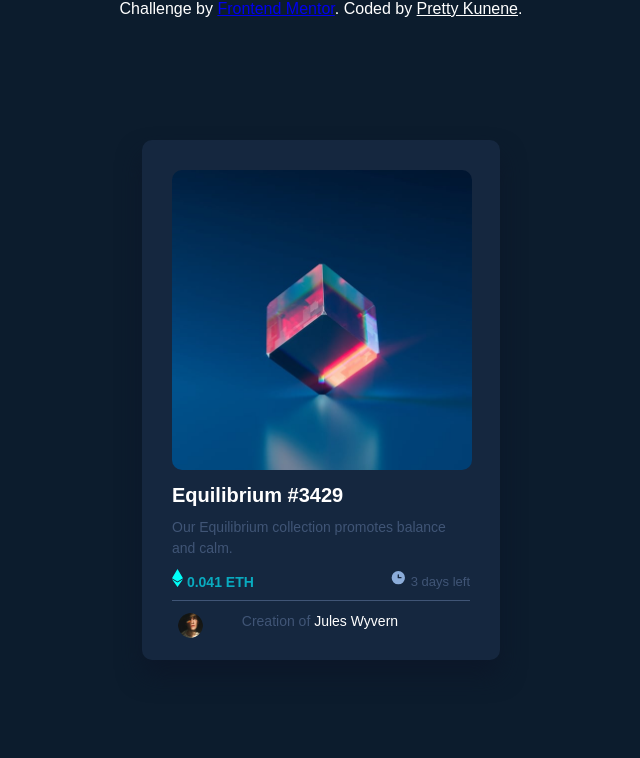
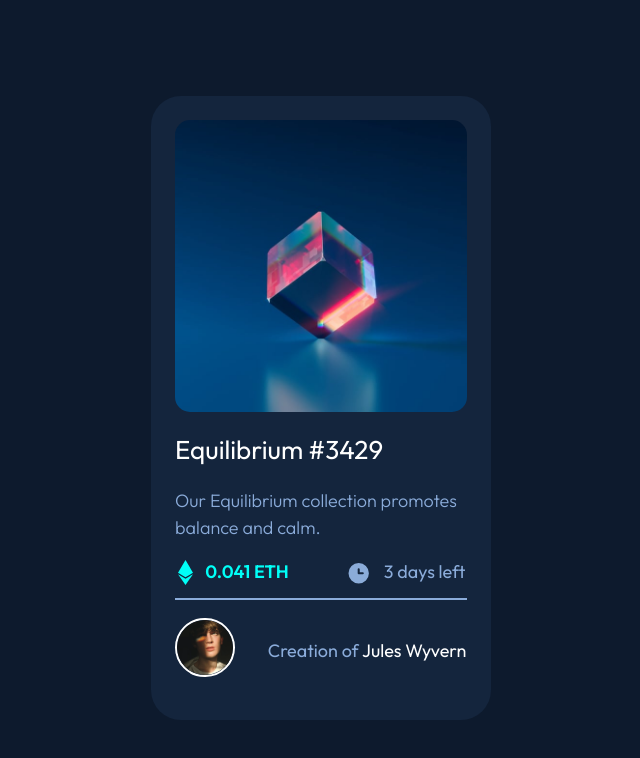
Before and after one commit to nonoza/nft-preview-card-component-challenge-hub, a plain HTML site: page index.html in a window 1280 px wide. Shown: the whole page, without its empty margins (319-959 px from the left). Drawn offline with Linux system fonts and the light colour scheme.

Commit message:
modifying the project

```diff
--- /dev/null
+++ b/css/style.css
@@ -0,0 +1,123 @@
+@import url('https://fonts.googleapis.com/css2?family=Outfit:wght@300;400;600&display=swap');
+body{
+    background-color: #0d1a2d;
+    min-height: 100vh;
+    align-items: center;
+    font-family: 'Outfit', sans-serif;
+    font-size: 18px;
+    display: flex;
+    align-items: center;
+    justify-content: center;
+}
+h1,p {
+    margin: 0;
+}
+.prev-image img {
+    width: 100%;
+    border-radius: 15px;
+    position: relative;
+}
+
+.box-component {
+    background: hsl(216, 50%, 16%);
+    width: 292px;
+    height: 576px;
+    padding: 24px;
+    border-radius: 30px;
+}
+.prev-copy h1 {
+    font-size: 26px;
+    margin-top: 16px;
+    color: hsl(0, 0%, 100%);
+    font-weight: 400;
+}
+.prev-copy p {
+    margin-top: 21px;
+    color: hsl(215, 51%, 70%);
+    font-weight: 300;
+    line-height: 27px;
+}
+.time-and-day {
+    display: flex;
+    justify-content: space-between;
+    align-items: center;
+    margin-top: 19px;
+}
+.time {
+    font-weight: 600;
+    color: hsl(178, 100%, 50%);
+    justify-content: center;
+    display: inline-flex;
+    width: 40%;
+}
+.day {
+    font-weight: 400;
+    color: hsl(215, 51%, 70%);
+    justify-content: center;
+    display: inline-flex;
+    width: 42%;
+}
+.day img {
+    width: 21%;
+    padding-right: 12px;
+}
+.time img {
+    width: 13%;
+    padding-right: 12px;
+}
+.line {
+    border: 1px solid hsl(215, 51%, 70%);
+    margin-top: 12px;
+}
+.creation {
+    display: flex;
+    margin-top: 18px;
+    align-items: center;
+}
+.avatar img {
+    width: 60%;
+    border: 2px solid#ffff;
+    border-radius: 100%;
+}
+.avatar-copy {
+    width: 100%;
+    color: hsl(0, 0%, 100%);
+}
+.avatar-copy span {
+    color: hsl(215, 51%, 70%);
+}
+
+.overlay {
+    background: hsla(178deg, 100%, 50%, 0.5);
+    width: 293px;
+    height: 44%;
+    position: absolute;
+    top: 50px;
+    border-radius: 14px;
+    opacity: 0;
+    cursor: pointer;
+}
+.overlay:hover{
+ opacity: 0.8;
+}
+.overlay img {
+    width: 24%;
+    position: absolute;
+    top: 43%;
+    left: 37%;
+}
+.prev-copy h1:hover{
+    color: hsl(178, 100%, 50%);
+    cursor: pointer;
+}
+.avatar-copy:hover{
+    color: hsl(178, 100%, 50%);
+    cursor: pointer;
+}
+@media screen and (min-width: 1400px) {
+    .overlay {
+        width: 293px;
+        height: 38%;
+        top: 107px;
+    }
+  }
--- a/index.html
+++ b/index.html
@@ -8,113 +8,28 @@
 
   <title>Frontend Mentor | NFT preview card component</title>
 
-  <!-- Feel free to remove these styles or customise in your own stylesheet 👍 -->
-  <style>
-    *{
-      margin:0;
-      padding:0;
-      box-sizing: border-box;
-    }
-    .attribution {
-      text-align: center;
-      color: #fff;
-      font-family: Arial, Helvetica, sans-serif;
-    }
-    body {
-      background-color: #0c1c2d;
-    }
-    .box-component {
-      position: absolute;
-      top: 50%;
-      left: 50%;
-      transform:translate(-50%,-50%);
-      background-color:#15273f;
-      padding:30px;
-      box-sizing: border-box;
-      border-radius: 10px;
-      width: 358px;
-
-      box-shadow: 0 15px 25px #0c1729;
-    }
-    .box-component .prev-image img {
-      width:300px;
-      border-radius:10px;
-    }
-    .prev-copy h5 {
-      font-size: 20px;
-      color: #fff;
-      font-family: Arial, Helvetica, sans-serif;
-      padding: 10px 0;
-    }
-    .prev-copy p{
-      font-size: 14px;
-      color: #405576;
-      font-family: Arial, Helvetica, sans-serif;
-      font-weight: lighter;
-      line-height:1.5;
-
-    }
-    .time-and-day{
-      display: flex;
-      justify-content: space-between;
-      padding: 10px 0;
-    }
-    .time{
-      font-size: 14px;
-      font-family: Arial, Helvetica, sans-serif;
-      color: #09abc0;
-      align-items: center;
-      font-weight: bolder;
-    }
-     .day {
-      color: #405576;
-      font-size: 13px;
-      font-family: Arial, Helvetica, sans-serif;
-     }
-     .line {
-       border-bottom: 0.5px solid #405576 ;
-     }
-     .creation{
-       display:flex;
-       justify-content: space-evenly;
-       position:relative;
-       position: relative;
-       right: 33px;
-       top: 12px;
-
-
-     }
-     .avatar img {
-       width:25px;
-       border-color: #fff;
-       border-radius: 40px;
-     }
-     .avatar-copy span{
-      color: #405576;
-     }
-     .avatar-copy {
-       color: #fff;
-       font-size: 14px;
-       font-family: Arial, Helvetica, sans-serif;
-     }
-  </style>
+ <link rel="stylesheet" href="css/style.css"/>
 </head>
 <body>
   <div class="box-component">
-   <div class="prev-image">
-    <img src="images/image-equilibrium.jpg" alt="image"/>
-   </div>
+      <div class="prev-image">
+        <img src="images/image-equilibrium.jpg"  alt="image"/>
+        <div class="overlay">
+          <img src="images/icon-view.svg" alt="view"/>
+        </div>
+    </div>
+
    <div class="prev-copy">
-     <h5>Equilibrium #3429</h5>
+     <h1>Equilibrium #3429</h1>
      <p>Our Equilibrium collection promotes balance and calm.</p>
    </div>
    <div class="time-and-day">
     <div class="time">
       <img src="images/icon-ethereum.svg" alt="ethereum"/>
-      0.041 ETH
+0.041 ETH
     </div>
     <div class="day">
-      <img src="/images/icon-clock.svg" alt="clock"/>
+      <img src="images/icon-clock.svg" alt="clock"/>
      3 days left
     </div>
    </div>
@@ -136,12 +51,7 @@
 
 
 
-  <footer>
-    <div class="attribution">
-      Challenge by <a href="https://www.frontendmentor.io?ref=challenge" target="_blank">Frontend Mentor</a>.
-      Coded by <a href="https://github.com/nonoza"style="color:#fff">Pretty Kunene</a>.
-    </div>
-  </footer>
+
 
 </body>
 </html>
```
Also changed, not shown: images/prev-desktop.PNG (added), images/prev-mobile.PNG (added), 1 other file.
